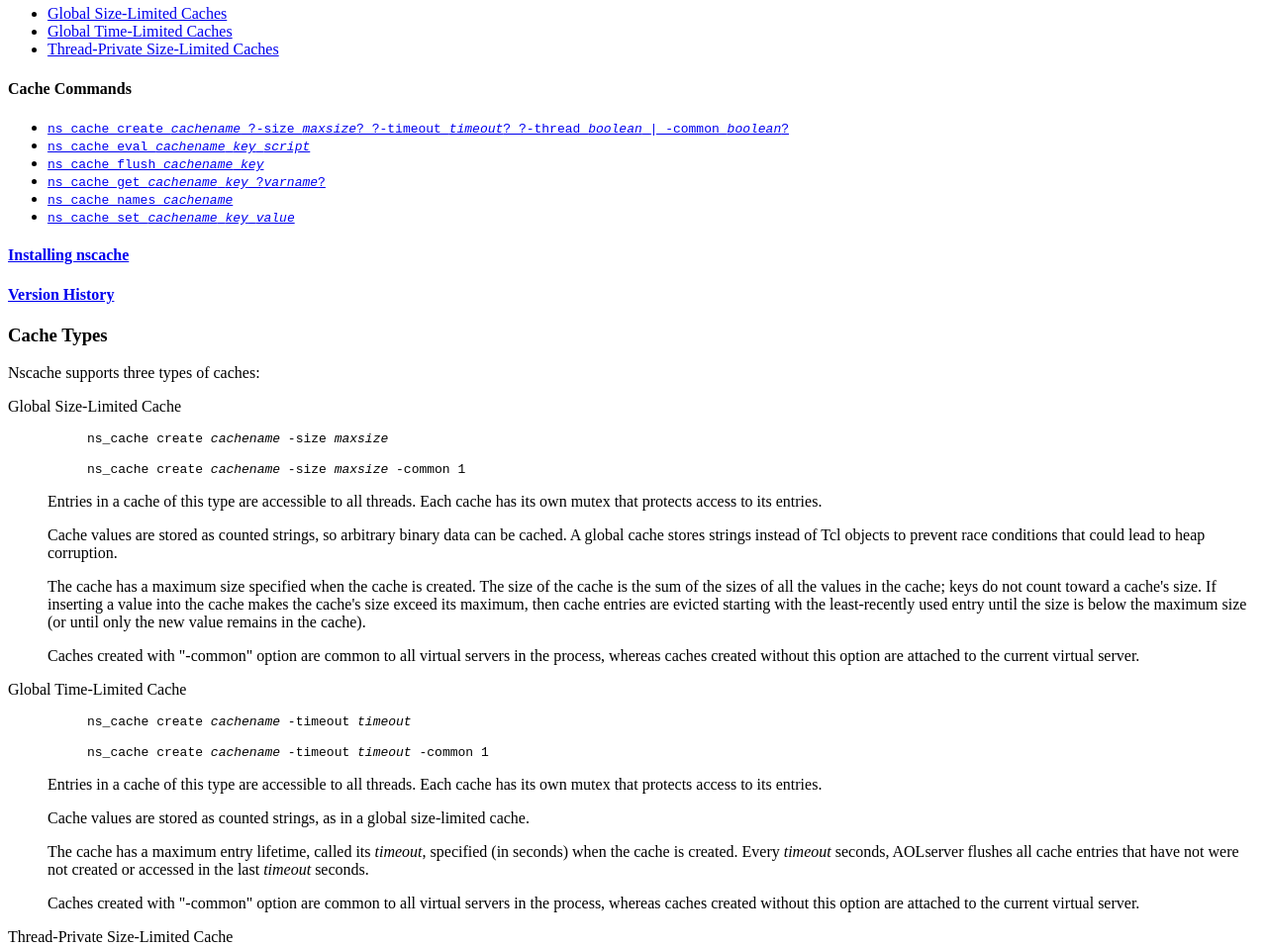
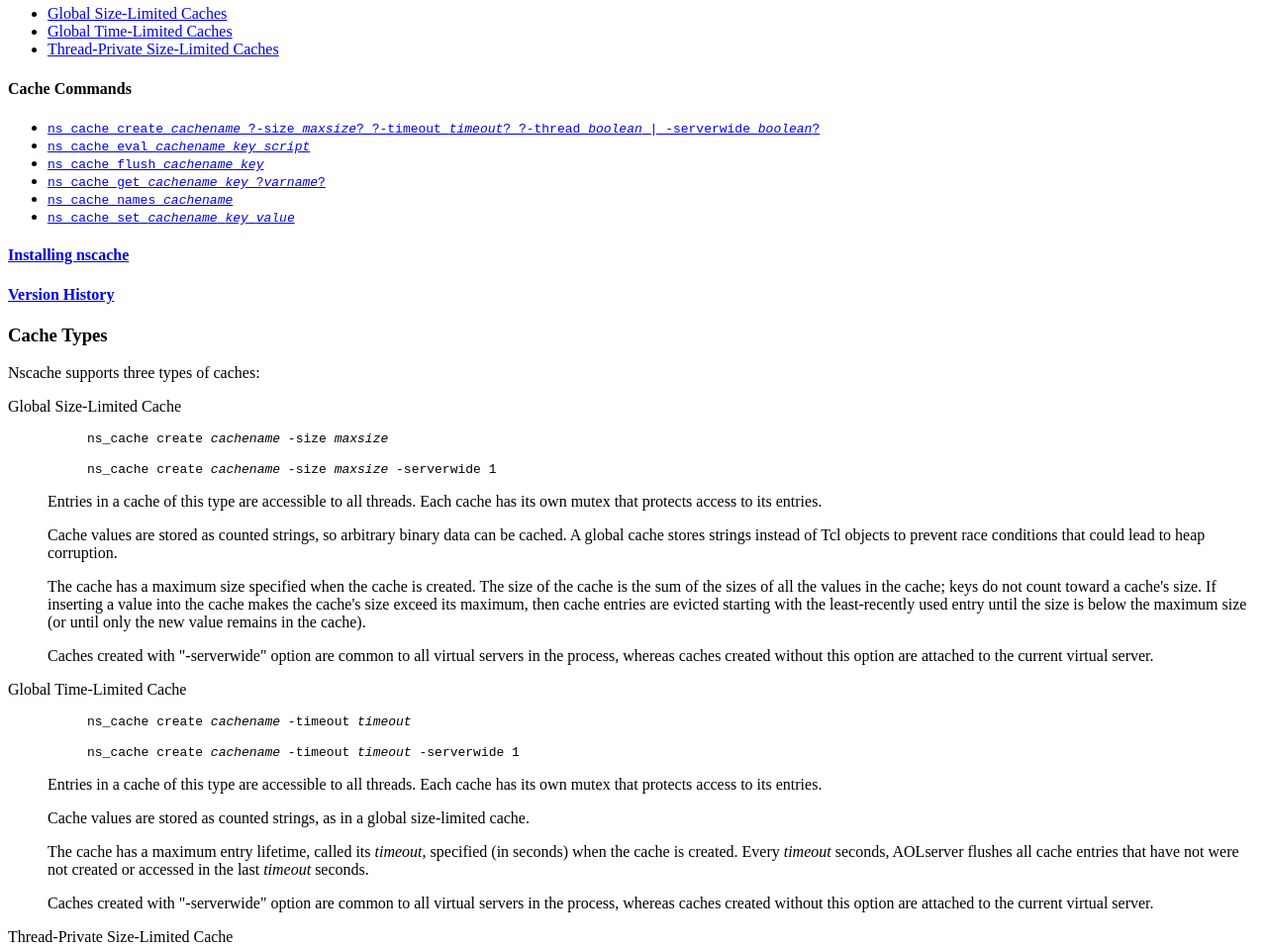
Before and after one commit to cognovis/nscache, a plain HTML site: page index.html in a window 1280 px wide. Shown: the part 240-1198 px from the top of the page at 99% size. Drawn offline with Linux system fonts and the light colour scheme.

Commit message:
Changed -common to -serverwide option

```diff
--- a/index.html
+++ b/index.html
@@ -32,7 +32,7 @@
 	<ul>
 	    <li><a href='#cmd-create'><code>ns_cache create <i>cachename</i>
 		?-size <i>maxsize</i>? ?-timeout <i>timeout</i>?
-		?-thread <i>boolean</i> | -common <i>boolean</i>?</code></a>
+		?-thread <i>boolean</i> | -serverwide <i>boolean</i>?</code></a>
 	    <li><a href='#cmd-eval'><code>ns_cache eval <i>cachename</i> <i>key</i>
 		<i>script</i></code></a>
 	    <li><a href='#cmd-flush'><code>ns_cache flush <i>cachename</i> <i>key</i></code></a>
@@ -56,7 +56,7 @@
 	<dd>
 
 	<blockquote><pre>ns_cache create <i>cachename</i> -size <i>maxsize</i></pre></blockquote>
-	<blockquote><pre>ns_cache create <i>cachename</i> -size <i>maxsize</i> -common 1</pre></blockquote>
+	<blockquote><pre>ns_cache create <i>cachename</i> -size <i>maxsize</i> -serverwide 1</pre></blockquote>
 
 	<p> Entries in a cache of this type are accessible to all
 	threads.  Each cache has its own mutex that protects access to
@@ -76,7 +76,7 @@
 	below the maximum size (or until only the new value remains in
 	the cache).
 
-    <p> Caches created with "-common" option are common to all
+    <p> Caches created with "-serverwide" option are common to all
     virtual servers in the process, whereas caches created
     without this option are attached to the current virtual server.
 
@@ -85,7 +85,7 @@
 	<dd>
 
 	<blockquote><pre>ns_cache create <i>cachename</i> -timeout <i>timeout</i></pre></blockquote>
-	<blockquote><pre>ns_cache create <i>cachename</i> -timeout <i>timeout</i> -common 1</pre></blockquote>
+	<blockquote><pre>ns_cache create <i>cachename</i> -timeout <i>timeout</i> -serverwide 1</pre></blockquote>
 
 	<p> Entries in a cache of this type are accessible to all
 	threads.  Each cache has its own mutex that protects access to
@@ -100,7 +100,7 @@
 	seconds, AOLserver flushes all cache entries that have not were
 	not created or accessed in the last <i>timeout</i> seconds.
 
-    <p> Caches created with "-common" option are common to all
+    <p> Caches created with "-serverwide" option are common to all
     virtual servers in the process, whereas caches created
     without this option are attached to the current virtual server.
 
```
Also changed, not shown: 2 other files.
